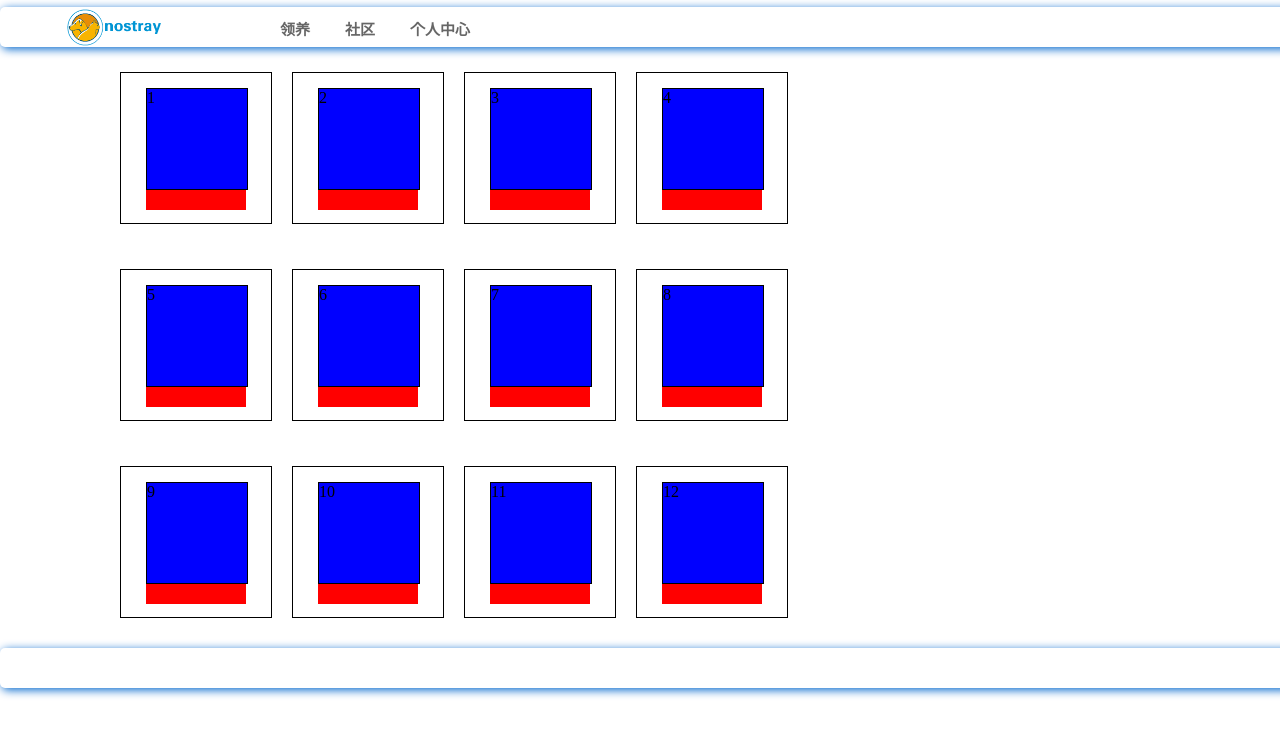
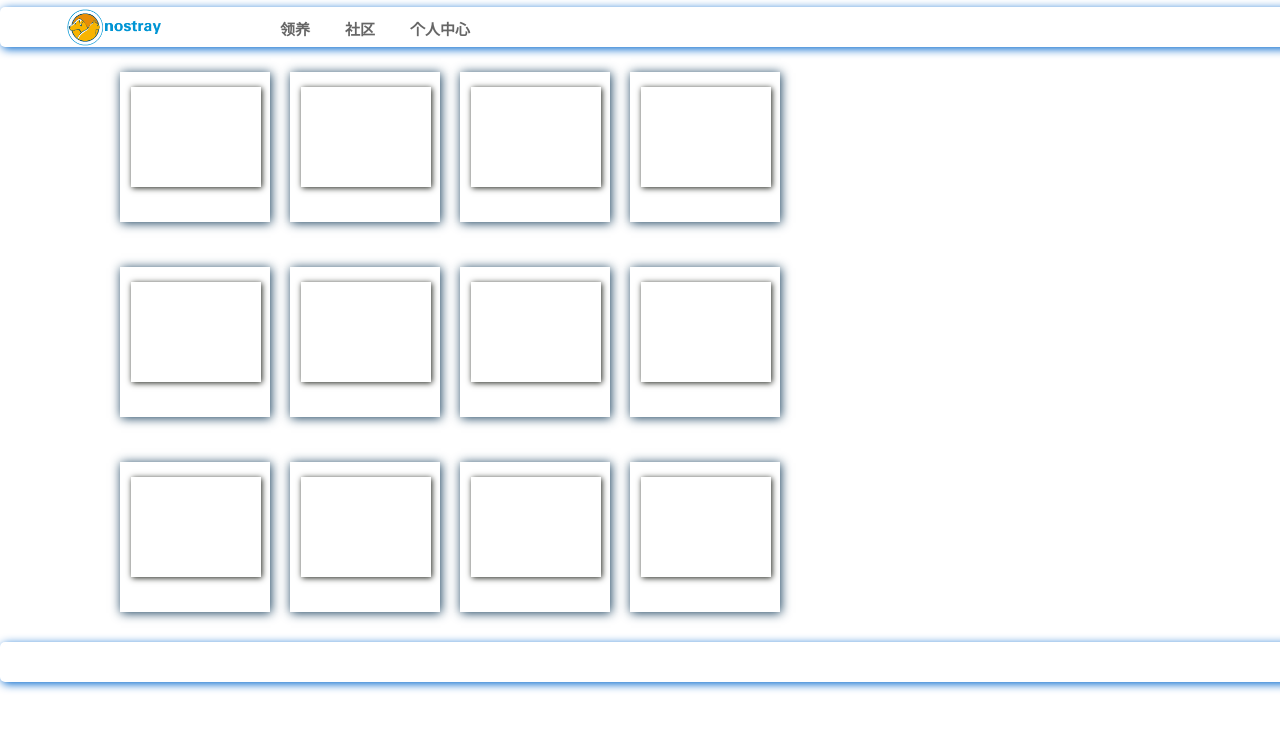
Before and after one commit to DemonCancer/nostray-test, a Python web app: template raise/templates/station_list.html in a window 1280 px wide. Shown: the top 736 px of the page. Run offline with Jinja, Linux system fonts and the light colour scheme; the template is opened without the code that fills it, so the values that code supplies are empty.

Commit message:
few changes

```diff
--- a/raise/templates/station_list.css
+++ b/raise/templates/station_list.css
@@ -11,7 +11,6 @@
 .head{
 	width: 100%;
 	height: 40px;
-	/*background: rgb(67, 59, 205);*/
 	box-shadow: 2px 2px 10px #06C;
 	border-radius:5px;
 	margin-top:7px;
--- a/raise/templates/station_list.html
+++ b/raise/templates/station_list.html
@@ -16,22 +16,20 @@
 	margin-left:20px;
 	margin-top:15px;
 	margin-bottom:15px;
-	border:1px solid black;
 	float:left;
+	box-shadow: 1px 1px 10px rgb(20,60,90);
 }
 .div_station_list_img{
 	margin-top:15px;
-	margin-left:25px;
-	width:100px;
+	margin-left: 11px;
+	width: 130px;
 	height:100px;
-	border:1px solid black;
-	background:blue;
+	box-shadow: 1px 1px 6px rgb(30,33,26);
 }
 .div_station_list_span{
 	width:100px;
 	height:20px;
 	margin-left:25px;
-	background:red;
 }
 
 </style>
@@ -55,55 +53,55 @@
     <div class="main">
 	    <div class="top">
 	    	<div id="station_list_1" class="div_station_list">
-	    		<div class="div_station_list_img">1</div>
+	    		<div class="div_station_list_img"></div>
 	    		<div class="div_station_list_span"></div>
 	    	</div>
 	    	<div id="station_list_2" class="div_station_list">
-	    		<div class="div_station_list_img">2</div>
+	    		<div class="div_station_list_img"></div>
 	    		<div class="div_station_list_span"></div>
 	    	</div>
 	    	<div id="station_list_3" class="div_station_list">
-	    		<div class="div_station_list_img">3</div>
+	    		<div class="div_station_list_img"></div>
 	    		<div class="div_station_list_span"></div>
 	    	</div>
 	    	<div id="station_list_4" class="div_station_list">
-	    		<div class="div_station_list_img">4</div>
+	    		<div class="div_station_list_img"></div>
 	    		<div class="div_station_list_span"></div>
 	    	</div>
 	    </div>
 	    <div class="mid">
 	    	<div id="station_list_5" class="div_station_list">
-	    		<div class="div_station_list_img">5</div>
+	    		<div class="div_station_list_img"></div>
 	    		<div class="div_station_list_span"></div>
 	    	</div>
 	    	<div id="station_list_6" class="div_station_list">
-	    		<div class="div_station_list_img">6</div>
+	    		<div class="div_station_list_img"></div>
 	    		<div class="div_station_list_span"></div>
 	    	</div>
 	    	<div id="station_list_7" class="div_station_list">
-	    		<div class="div_station_list_img">7</div>
+	    		<div class="div_station_list_img"></div>
 	    		<div class="div_station_list_span"></div>
 	    	</div>
 	    	<div id="station_list_8" class="div_station_list">
-	    		<div class="div_station_list_img">8</div>
+	    		<div class="div_station_list_img"></div>
 	    		<div class="div_station_list_span"></div>
 	    	</div>
 	    </div>
 	    <div class="down">
 	   		 <div id="station_list_9" class="div_station_list">
-	    		<div class="div_station_list_img">9</div>
+	    		<div class="div_station_list_img"></div>
 	    		<div class="div_station_list_span"></div>
 	    	</div>
 	    	<div id="station_list_10" class="div_station_list">
-	    		<div class="div_station_list_img">10</div>
+	    		<div class="div_station_list_img"></div>
 	    		<div class="div_station_list_span"></div>
 	    	</div>
 	    	<div id="station_list_11" class="div_station_list">
-	    		<div class="div_station_list_img">11</div>
+	    		<div class="div_station_list_img"></div>
 	    		<div class="div_station_list_span"></div>
 	    	</div>
 	    	<div id="station_list_12" class="div_station_list">
-	    		<div class="div_station_list_img">12</div>
+	    		<div class="div_station_list_img"></div>
 	    		<div class="div_station_list_span"></div>
 	    	</div>
 	    </div>
```
